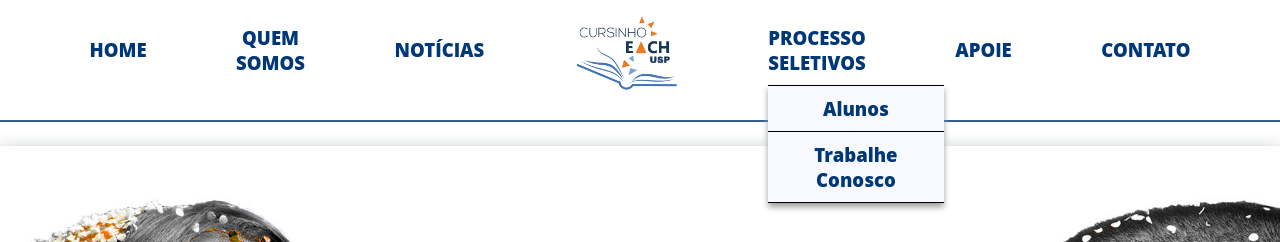
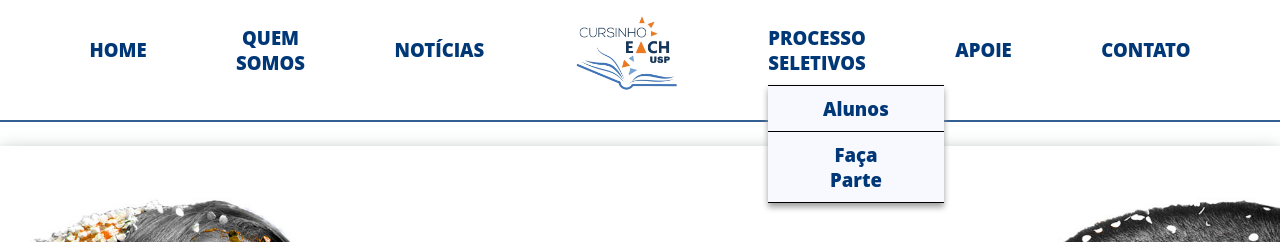
Before and after one commit to cursinhoeachusp/site-cpe-dh, a React (Create React App) app: page / in a window 1280 px wide. Both pictures are taken after a click on the element "PROCESSO SELETIVOS". Shown: the part 12-254 px from the top of the page. Built offline with nearby package versions, Linux system fonts and the light colour scheme; a web font is replaced by a local one.

Commit message:
favicon e coisas do header

```diff
--- a/src/components/header/index.js
+++ b/src/components/header/index.js
@@ -9,9 +9,11 @@ export default function Header() {
     <header>
     <hr className="separador"></hr>
     <nav className="nav-mobile">
+        <a href="/">
             <figure onClick={() => setCondition(!condition)}>
                 <img  className="logo" src={require("../../assets/logo-cursinho.png")} alt=""></img>
             </figure>
+        </a>
         <a href="#root" id="root" className="icon" onClick={() => setCondition(!condition)}>
             <div className={condition ? "menu-hamburguer girar": "menu-hamburguer"}>
                 <hr className="bar1"></hr>
@@ -36,9 +38,11 @@ export default function Header() {
         <a href="/noticias"><p>NOTÍCIAS</p>
         <hr className="extend"></hr>
         </a>
+        <a href="/">
             <figure className="logo-top-nav">
             <img className="logo" src={require("../../assets/logo-cursinho.png")} alt=""></img>
             </figure>
+        </a>
         <div href="#myLinks" className="container-dropdown" onClick={() => setCondition1(!opendropdown)}>
             <a href="#myLinks">
             <p>PROCESSO SELETIVOS</p>
@@ -51,7 +55,7 @@ export default function Header() {
                 </a>
                 <hr></hr>
                 <a href="/faca-parte">
-                    <p>Trabalhe Conosco</p>
+                    <p>Faça Parte</p>
                 </a>
                 <hr></hr>
             </div>
```
Also changed, not shown: 1 other file (tests, documents, lock files or other folders). Lines whose indentation alone changed are shown as unchanged.
